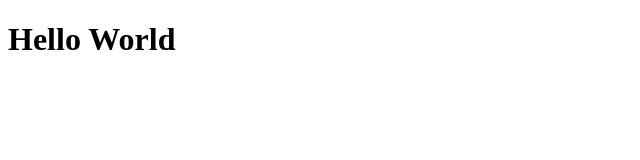
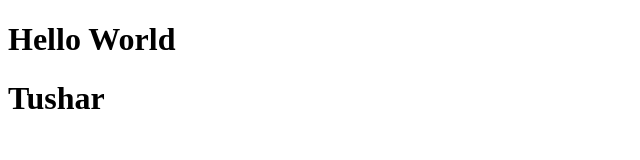
Before and after one commit to tushar270402/cohort-repo, a plain HTML site: page index.html in a window 1280 px wide. Shown: the whole page, without its empty margins (0-640 px from the left). Drawn offline with Linux system fonts and the light colour scheme.

Commit message:
second change

```diff
--- a/index.html
+++ b/index.html
@@ -9,6 +9,7 @@
 
 <body>
     <h1>Hello World</h1>
+    <h1>Tushar</h1>
 </body>
 
 </html>
```
